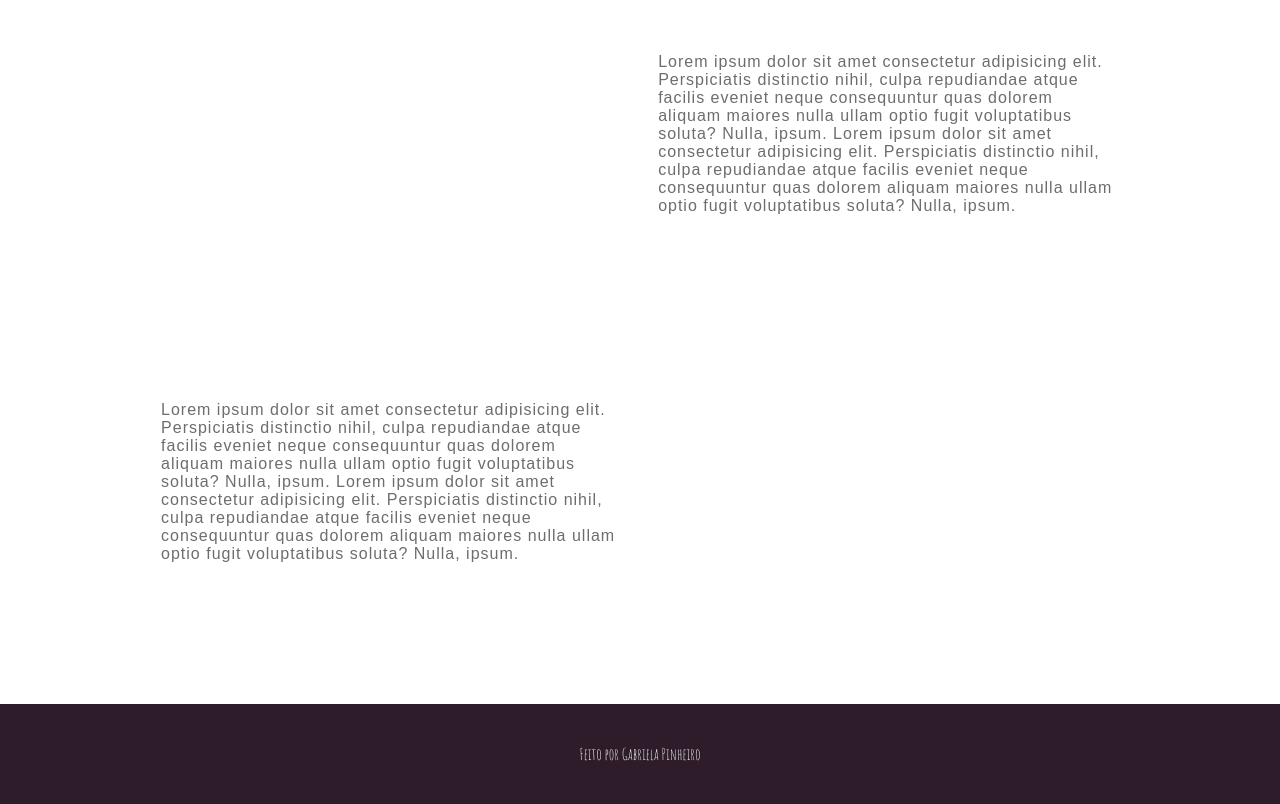
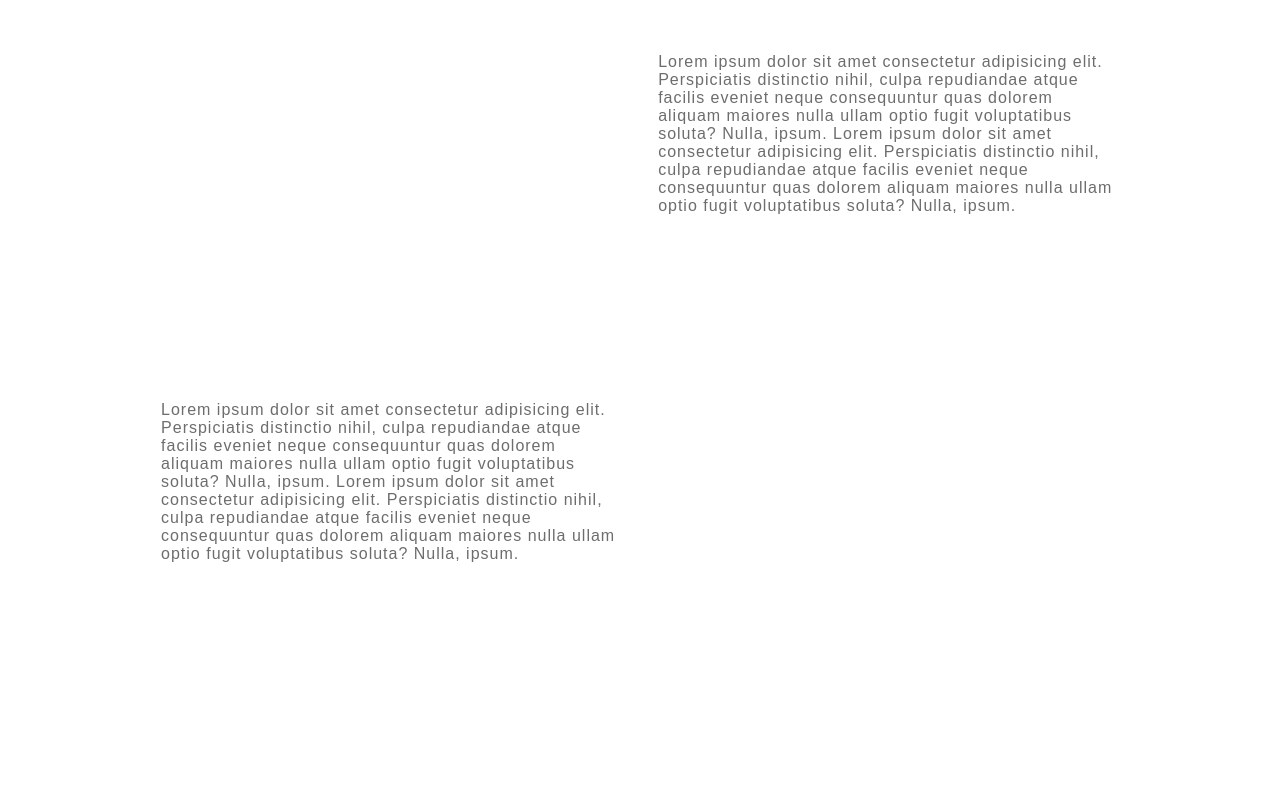
Before and after one commit to juriaCardozo/DIO-TQIBootcamp-CSSAnimations, a plain HTML site: page index.html in a window 1280 px wide. Shown: the part 1236-2040 px from the top of the page. After the commit the page ends 1940 px from the top, so only its background shows below. Drawn offline with Linux system fonts and the light colour scheme.

Commit message:
Update index.html

```diff
--- a/index.html
+++ b/index.html
@@ -92,9 +92,5 @@
             </div>
         </div>
     </div>
-    <footer class="footer">
-        Feito por Gabriela Pinheiro
-    </footer>
 </body>
-
 </html>
```
